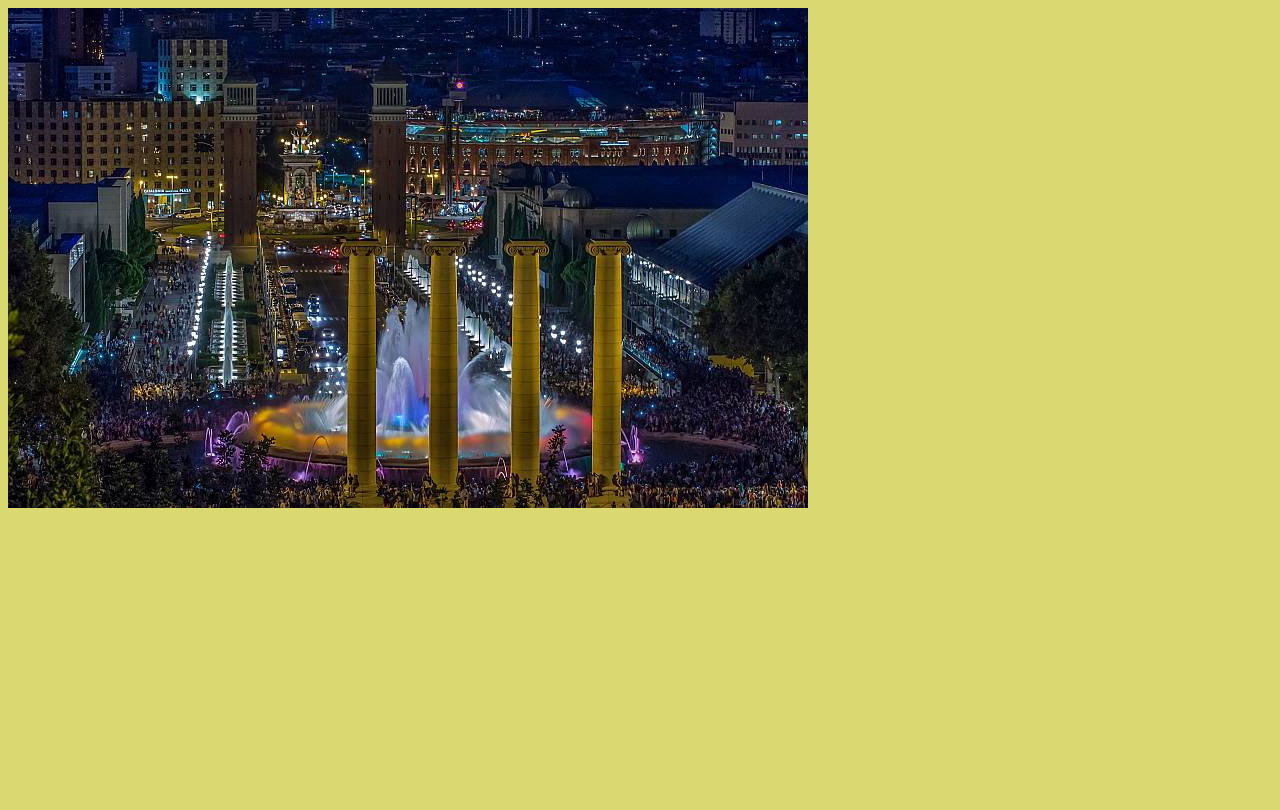
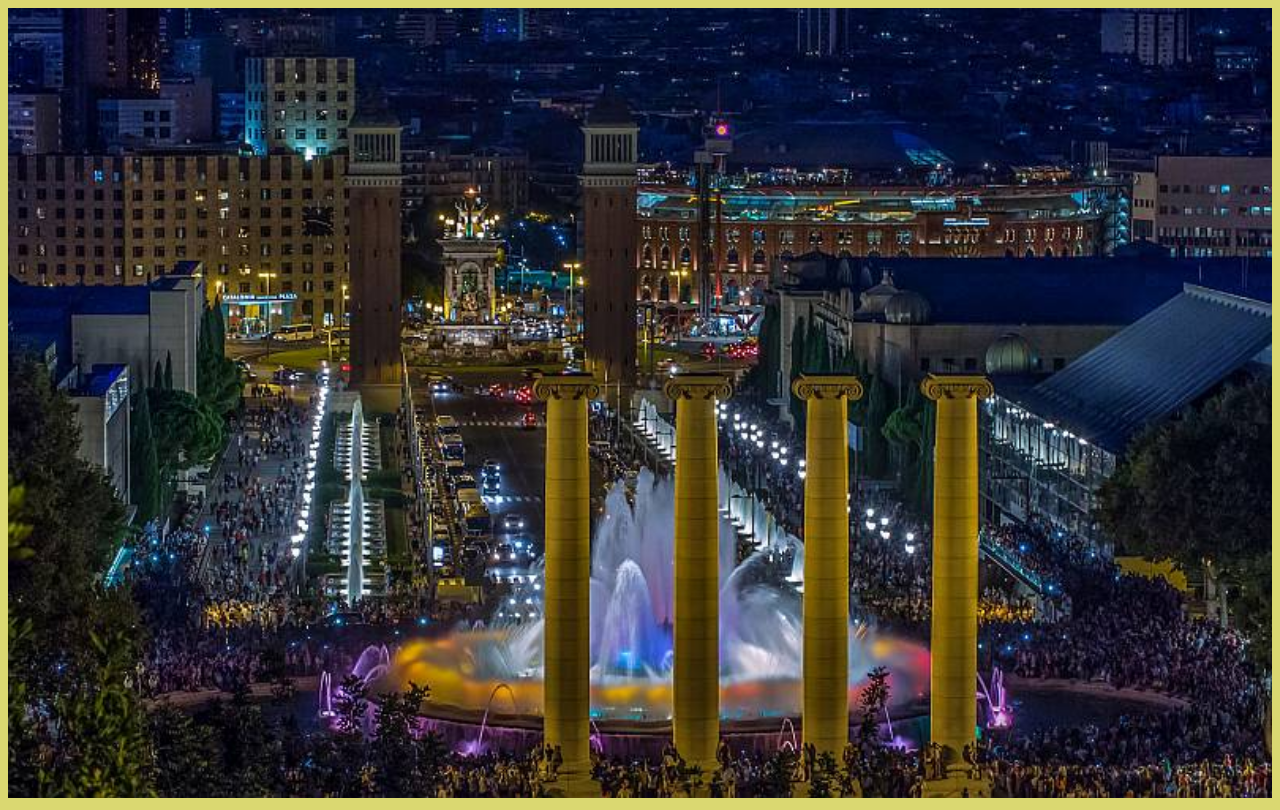
Before and after one commit to PSVizir/Barcelona, a plain HTML site: page html/Barcelona3.html in a window 1280 px wide. Drawn offline with Linux system fonts and the light colour scheme.

Commit message:
Update Barcelona3.html

```diff
--- a/html/Barcelona3.html
+++ b/html/Barcelona3.html
@@ -14,7 +14,7 @@
 <body>
 
 <a>
-<img src="../images/Barcelona3.jpg" alt="Фантастические ночные фонтаны"/>
+<img src="../images/Barcelona3.jpg" width="100%" height="100%" alt="Фантастические ночные фонтаны"/>
 </a>
 
 </body>
```
